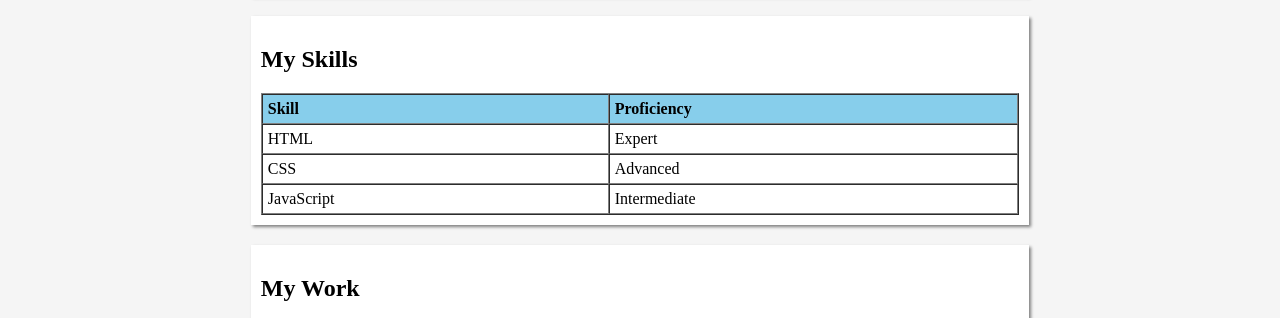
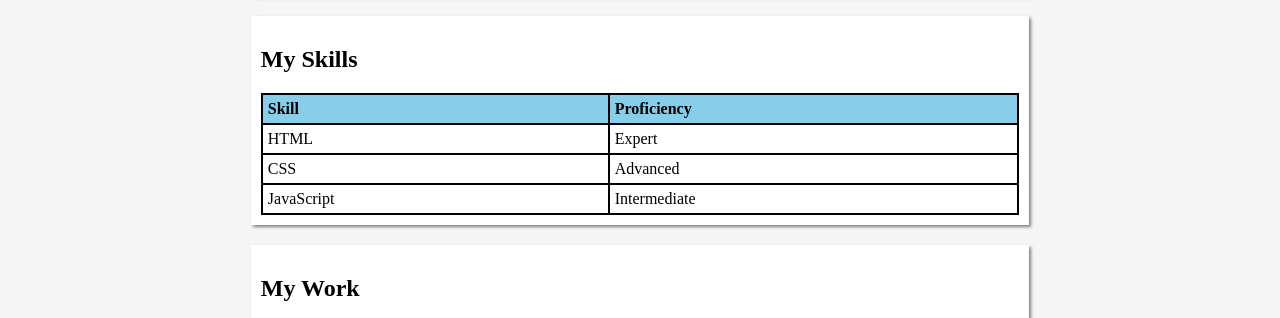
Before and after one commit to Mahesh10k/css-day6, a plain HTML site: page index.html in a window 1280 px wide. Shown: the part 407-725 px from the top of the page. Drawn offline with Linux system fonts and the light colour scheme.

Commit message:
modified table data in css

```diff
--- a/index.html
+++ b/index.html
@@ -24,8 +24,8 @@
     </div>
     <div id="skills" class="container">
         <h2>My Skills</h2>
-        <table border="1" cellspacing="0" cellpadding="5">
-            <thead bgcolor="skyblue" align="left">
+        <table>
+            <thead>
                 <tr>
                     <th>Skill</th>
                     <th>Proficiency</th>
--- a/style.css
+++ b/style.css
@@ -2,6 +2,8 @@ body {
     background-color: whitesmoke;
 }
 .navbar {
+    position: sticky;
+    top: 0%;
     background-color: skyblue;
     padding: 10px;
     text-align: center;
@@ -15,7 +17,6 @@ body {
     border-bottom: 2px solid green;
 }
 .container {
-    padding: 0px 10px;
     width: 60%;
     box-shadow: 2px 2px 3px gray;
     margin-left: auto;
@@ -45,6 +46,15 @@ span {
 table {
     width: 100%;
 }
+table thead {
+    background-color: skyblue;
+}
+table,thead,tbody,th,td {
+    border: 2px solid black;
+    border-collapse: collapse;
+    padding: 5px;
+    text-align: start;
+}
 .project {
     width: 300px;
     background-color: whitesmoke;
```
